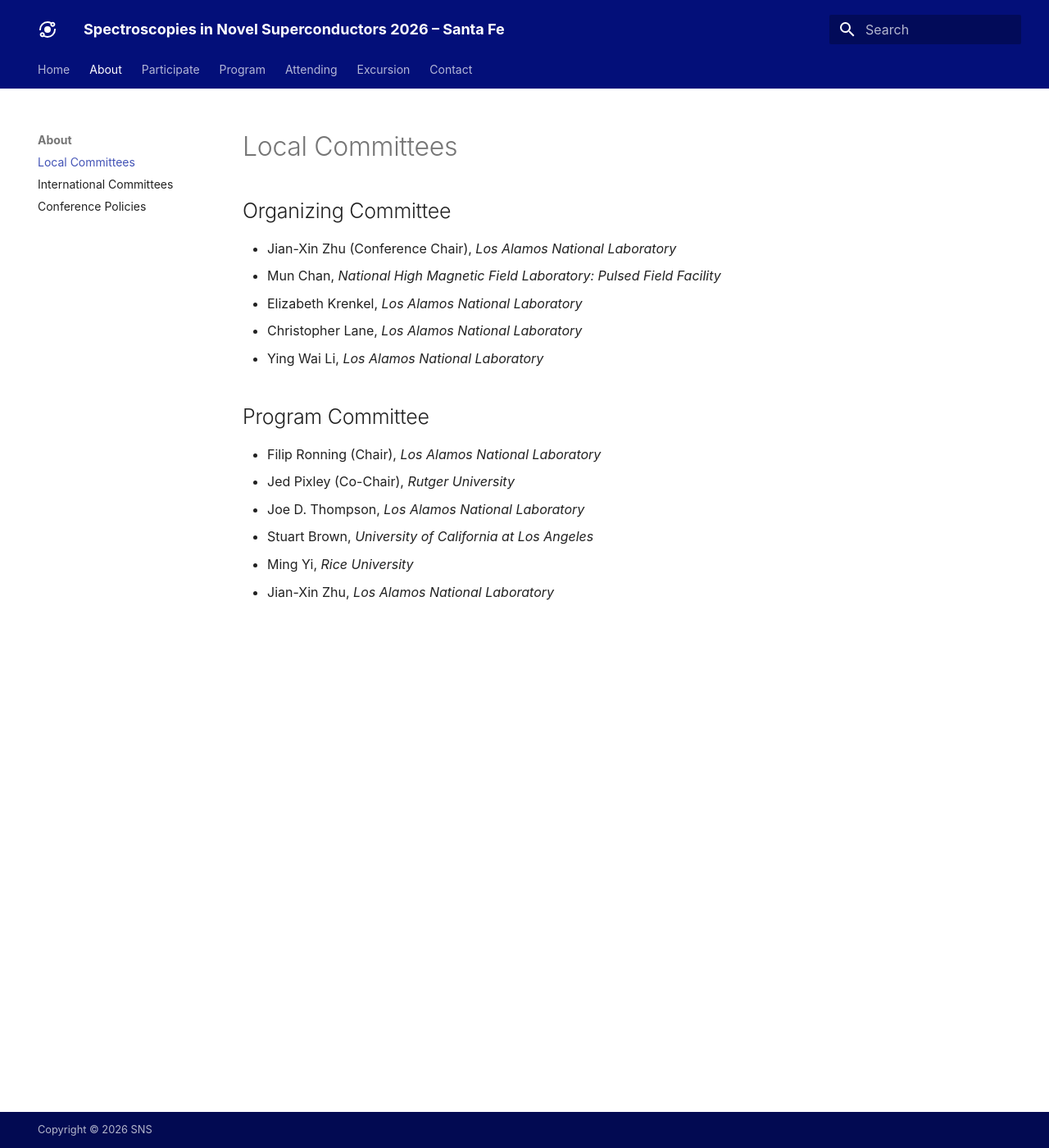
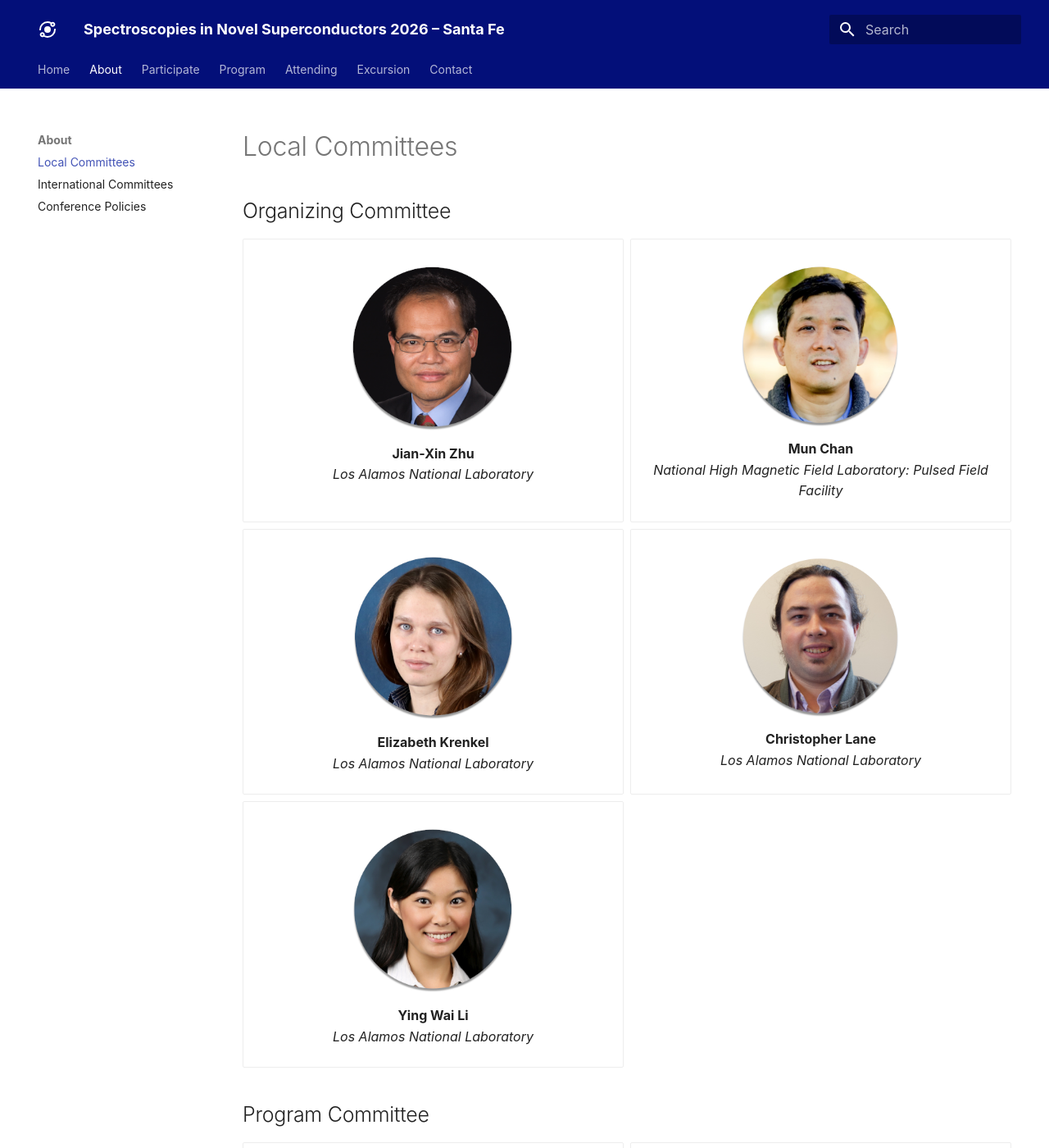
Before and after one commit to SNS2026/SNS2026.github.io, an MkDocs documentation site: the page built from docs/local_committees.md, in a window 1280 px wide and 1400 px high. Shown: the whole window at 82% size. Built offline with MkDocs 1.6.1 and Material for MkDocs 9.7.7, drawn with Linux system fonts in a browser that asks for light colours; some web fonts are replaced; some of the changed text lies outside the part shown.

Commit message:
Update local_committees.md

```diff
--- a/docs/local_committees.md
+++ b/docs/local_committees.md
@@ -3,6 +3,66 @@ hide:
   - toc
 title: Local Committee
 ---
+
+<style>
+p.pos_fixed {
+    text-align:center;
+}
+</style>
+
+
+## Organizing Committee
+<div class="grid cards" markdown>
+
+- <p class="pos_fixed">![Image title](assets/images/JXZ.png){ align=center, width=50%, height=50% }<br><strong>Jian-Xin Zhu</strong> <br><i>Los Alamos National Laboratory</i> </p>
+
+- <p class="pos_fixed">![Image title](assets/images/MC.png){ align=center, width=50%, height=50% }<br><strong>Mun Chan</strong> <br><i>National High Magnetic Field Laboratory: Pulsed Field Facility</i></p>
+
+- <p class="pos_fixed">![Image title](assets/images/EK.png){ align=center, width=50%, height=50% }<br><strong>Elizabeth Krenkel</strong> <br><i>Los Alamos National Laboratory</i></p>
+
+- <p class="pos_fixed">![Image title](assets/images/CL.png){ align=center, width=50%, height=50% }<br><strong>Christopher Lane</strong> <br><i>Los Alamos National Laboratory</i></p>
+
+- <p class="pos_fixed">![Image title](assets/images/YWL.png){ align=center, width=50%, height=50% }<br><strong>Ying Wai Li</strong> <br><i>Los Alamos National Laboratory</i></p>
+
+</div>
+
+
+
+## Program Committee
+<div class="grid cards" markdown>
+
+- <p class="pos_fixed">![Image title](assets/images/FR.png){ align=center, width=50%, height=50% }<br><strong>Filip Ronning</strong> <br><i>Los Alamos National Laboratory</i> </p>
+
+- <p class="pos_fixed">![Image title](assets/images/JP.png){ align=center, width=50%, height=50% }<br><strong>Jed Pixley</strong> <br><i>Rutger University</i></p>
+
+- <p class="pos_fixed">![Image title](assets/images/JT.png){ align=center, width=50%, height=50% }<br><strong>Joe D. Thompson</strong> <br><i>Los Alamos National Laboratory</i></p>
+
+- <p class="pos_fixed">![Image title](assets/images/SB.png){ align=center, width=50%, height=50% }<br><strong>Stuart Brown</strong> <br><i>University of California at Los Angeles</i></p>
+
+- <p class="pos_fixed">![Image title](assets/images/MY.png){ align=center, width=50%, height=50% }<br><strong>Ming Yi</strong> <br><i>Rice University</i></p>
+
+- <p class="pos_fixed">![Image title](assets/images/JXZ.png){ align=center, width=50%, height=50% }<br><strong>Jian-Xin Zhu</strong> <br><i>Los Alamos National Laboratory</i></p>
+
+</div>
+
+
+
+<!--
+## Program Committee
+<div class="grid cards" markdown>
+
+- <img src="../assets/images/FR.png" style="object-fit: cover;object-position: 50% 50%;"> { .lg .middle}__LLL__
+
+- <img src="../assets/images/JP.png" style="object-fit: cover;object-position: 50% 50%;"> { .lg .middle}__LLL__
+
+- <img src="../assets/images/JT.png" style="object-fit: cover;object-position: 50% 50%;"> { .lg .middle}__LLL__
+
+- <img src="../assets/images/SB.png" style="object-fit: cover;object-position: 50% 50%;"> { .lg .middle}__LLL__
+
+- <img src="../assets/images/JXZ.png" style="object-fit: cover;object-position: 50% 50%;"> { .lg .middle}__LLL__
+
+</div>
+
 
 ## Organizing Committee
 * Jian-Xin Zhu (Conference Chair), <i>Los Alamos National Laboratory</i>
@@ -18,7 +78,7 @@ title: Local Committee
 * Stuart Brown, <i>University of California at Los Angeles</i>
 * Ming Yi, <i>Rice University</i>
 * Jian-Xin Zhu, <i>Los Alamos National Laboratory</i>
-
+-->
 <!--
 ## International Steering Committee
 * Arun Bansil (Chair), <i>USA</i>
```
